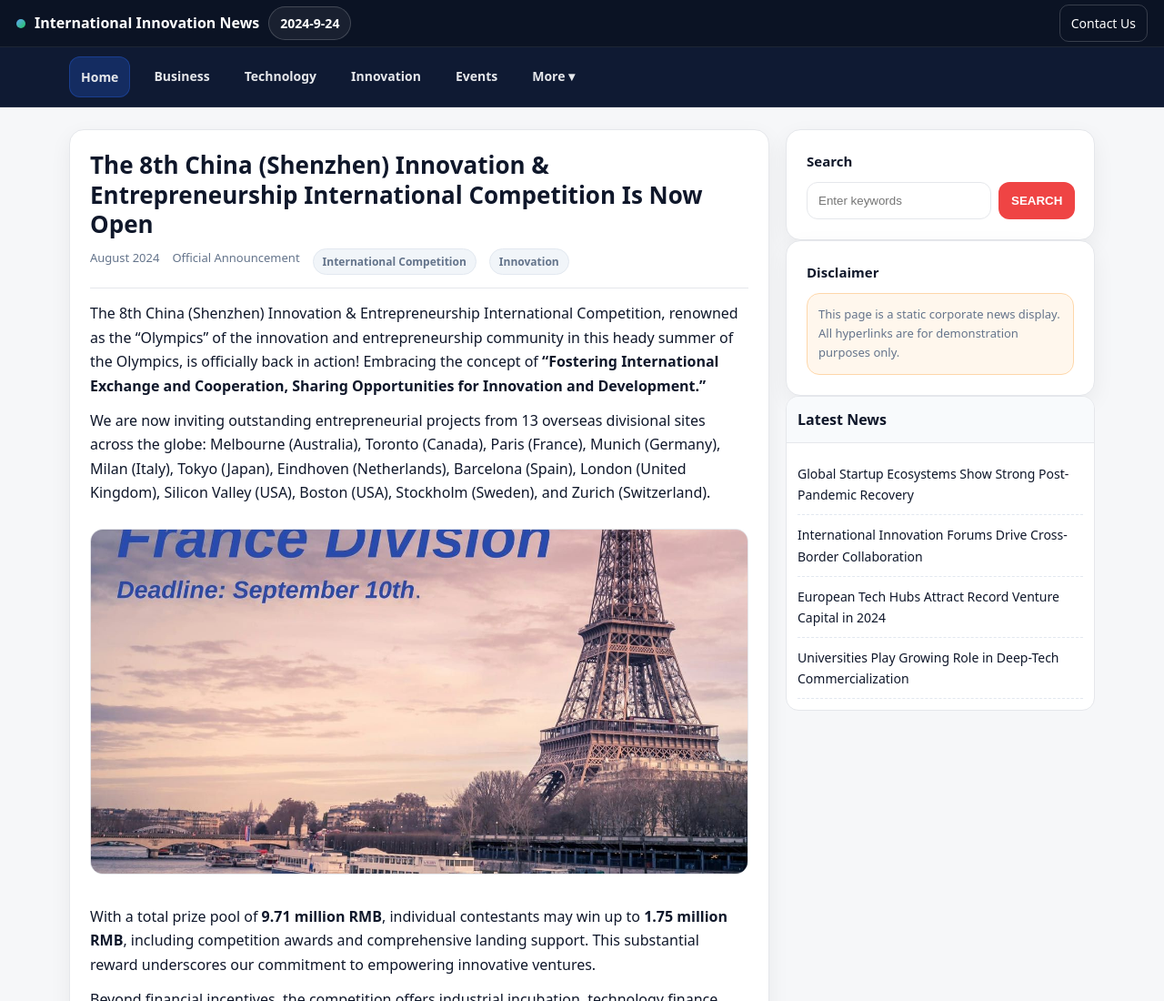
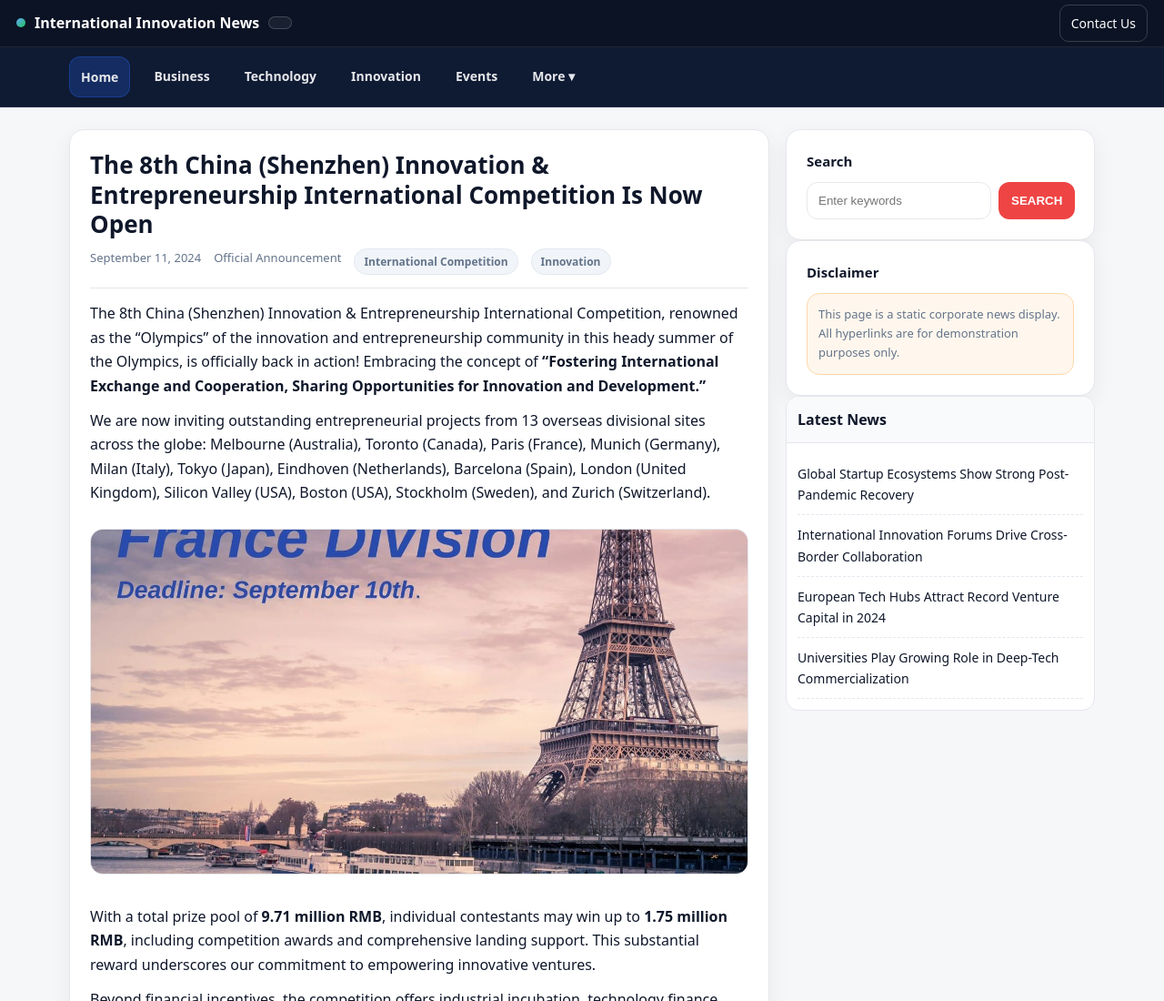
Before and after one commit to ajtis-collab/test_sifra, a plain HTML site: page France-Divisions-The-8th-China-Shenzhen-IEI-Competition-Now-Opens-for-Registration-3as3dfg/index.html in a window 1280 px wide. Shown: the top 1100 px of the page at 91% size. Drawn offline with Linux system fonts and the light colour scheme.

Commit message:
Update competition date and badge in index.html

```diff
--- a/France-Divisions-The-8th-China-Shenzhen-IEI-Competition-Now-Opens-for-Registration-3as3dfg/index.html
+++ b/France-Divisions-The-8th-China-Shenzhen-IEI-Competition-Now-Opens-for-Registration-3as3dfg/index.html
@@ -277,7 +277,7 @@
   <div class="brand">
     <span class="dot"></span>
     <span>International Innovation News</span>
-    <span class="badge">2024-9-24</span>
+    <span class="badge"> </span>
   </div>
   <a href="#">Contact Us</a>
 </header>
@@ -301,7 +301,7 @@
       <h1>The 8th China (Shenzhen) Innovation & Entrepreneurship International Competition Is Now Open</h1>
 
       <div class="meta">
-        <span>August 2024</span>
+        <span>September 11, 2024</span>
         <span>Official Announcement</span>
         <span class="pill">International Competition</span>
         <span class="pill">Innovation</span>
```
